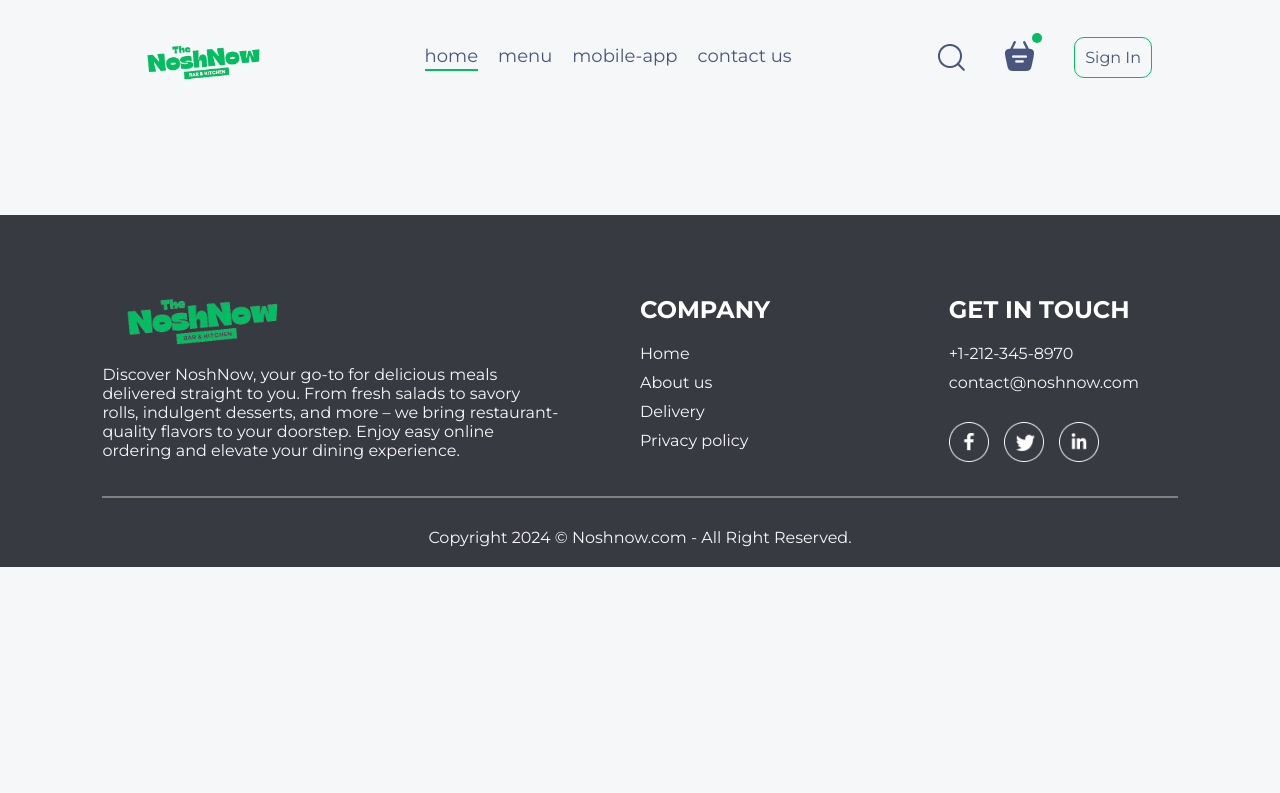
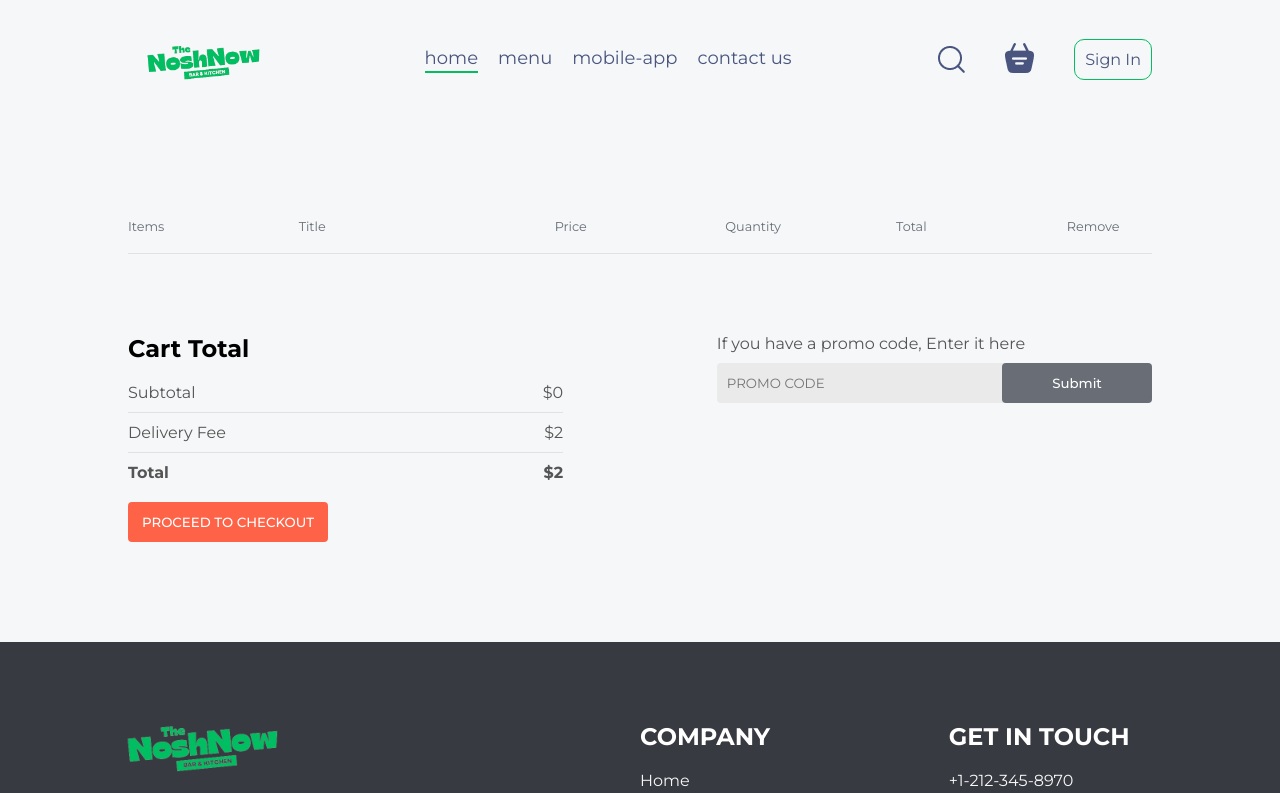
Before and after one commit to SxxAq/NoshNow, a React (Vite) app in the folder frontend/: page /cart in a window 1280 px wide. Shown: the top 793 px of the page. Built offline with nearby package versions, Linux system fonts and the light colour scheme.

Commit message:
CartPage

```diff
--- a/frontend/src/components/Navbar/Navbar.jsx
+++ b/frontend/src/components/Navbar/Navbar.jsx
@@ -1,12 +1,18 @@
 import "./Navbar.css";
 import { assets } from "../../assets/assets";
-import { useState } from "react";
+import { useContext, useState } from "react";
+import { Link } from "react-router-dom";
+import { StoreContext } from "../../context/StoreContext";
 const Navbar = ({ setShowLogin }) => {
   const [menu, setMenu] = useState("home");
+  const { getTotalCartAmount } = useContext(StoreContext);
   return (
     <div className="navbar">
+      <Link to="/">
         <img src={assets.logo1} alt="logo" className="logo" />
+      </Link>
       <ul className="navbar-menu">
+        <Link to="/">
           <li
             onClick={() => {
               setMenu("home");
@@ -15,6 +21,7 @@
           >
             home
           </li>
+        </Link>
         <li
           onClick={() => {
             setMenu("menu");
@@ -43,10 +50,12 @@
       <div className="navbar-right">
         <img src={assets.search_icon} alt="" />
         <div className="navbar-search-icon">
+          <Link to="/cart">
             <img src={assets.basket_icon} alt="" />
-          <div className="dot"></div>
+          </Link>
+          {getTotalCartAmount() > 0 ? <div className="dot"></div> : <></>}
         </div>
-        <button  onClick={() => setShowLogin(true)}>Sign In</button>
+        <button onClick={() => setShowLogin(true)}>Sign In</button>
       </div>
     </div>
   );
--- a/frontend/src/context/StoreContext.jsx
+++ b/frontend/src/context/StoreContext.jsx
@@ -15,15 +15,26 @@
   const removeFromCart = (itemId) => {
     setCartItems((prev) => ({ ...prev, [itemId]: prev[itemId] - 1 }));
   };
-  useEffect(() => {
-    console.log(cartItems);
-  }, [cartItems]);
+  const getTotalCartAmount = () => {
+    let totalAmount = 0;
+    for (const item in cartItems) {
+      if (cartItems[item] > 0) {
+        let itemInfo = food_list.find((product) => product._id === item);
+        totalAmount += itemInfo.price * cartItems[item];
+      }
+    }
+    return totalAmount;
+  };
+  // useEffect(() => {
+  //   console.log(cartItems);
+  // }, [cartItems]);
   const contextValue = {
     food_list,
     cartItems,
     setCartItems,
     addToCart,
     removeFromCart,
+    getTotalCartAmount,
   };
   return (
     <StoreContext.Provider value={contextValue}>
--- a/frontend/src/pages/Cart/Cart.css
+++ b/frontend/src/pages/Cart/Cart.css
@@ -0,0 +1,104 @@
+.cart {
+  margin-top: 100px;
+}
+.cart-items-title {
+  display: grid;
+  grid-template-columns: 1fr 1.5fr 1fr 1fr 1fr 0.5fr;
+  align-items: center;
+  color: #686d76;
+  font-size: max(1vw, 12px);
+}
+.cart-items-item {
+  margin: 10px 0px;
+  color: #000;
+}
+.cart-items-item img {
+  width: 50px;
+}
+.cart hr {
+  height: 1px;
+  border: none;
+  background-color: #e2e2e2;
+}
+.cart-items-item .cross {
+  cursor: pointer;
+  font-weight: 600;
+  padding: 5px 8px;
+  color: #fff;
+  background-color: tomato;
+  margin: auto;
+  border-radius: 10px;
+}
+
+.cart-bottom {
+  margin-top: 80px;
+  display: flex;
+  justify-content: space-between;
+  gap: max(12vw, 20px);
+}
+.cart-total {
+  flex: 1;
+  display: flex;
+  flex-direction: column;
+  gap: 20px;
+}
+.cart-total-details {
+  display: flex;
+  justify-content: space-between;
+  color: #555;
+}
+.cart-total hr {
+  margin: 10px 0px;
+}
+.cart-total button {
+  border: none;
+  color: #fff;
+  background-color: tomato;
+  width: max(15vw, 200px);
+  padding: 12px 0px;
+  border-radius: 4px;
+  cursor: pointer;
+  font-weight: 500;
+}
+
+.cart-promo {
+  flex: 1;
+}
+.cart-promo p {
+  color: #555;
+}
+.cart-promo-input {
+  margin-top: 10px;
+  display: flex;
+  justify-content: space-between;
+  align-items: center;
+  background-color: #eaeaea;
+  border-radius: 4px;
+}
+.cart-promo-input input {
+  background: transparent;
+  border: none;
+  outline: none;
+  padding-left: 10px;
+}
+.cart-promo-input button {
+  width: max(10vw, 150px);
+  padding: 12px 5px;
+  background-color: #686d76;
+  border: none;
+  color: #fff;
+  border-radius: 4px;
+  font-weight: 500;
+}
+.cart-promo-input button:hover {
+  background-color: #000;
+  color: #fff;
+}
+@media (max-width: 750px) {
+  .cart-bottom {
+    flex-direction: column-reverse;
+  }
+  .cart-promo {
+    justify-content: start;
+  }
+}
--- a/frontend/src/pages/Cart/Cart.jsx
+++ b/frontend/src/pages/Cart/Cart.jsx
@@ -1,10 +1,75 @@
-import './Cart.css'
+import { useContext } from "react";
+import { StoreContext } from "../../context/StoreContext";
+import "./Cart.css";
 const Cart = () => {
+  const { cartItems, food_list, removeFromCart, getTotalCartAmount } =
+    useContext(StoreContext);
   return (
-    <div>
+    <div className="cart">
+      <div className="cart-items">
+        <div className="cart-items-title">
+          <p>Items</p>
+          <p>Title</p>
+          <p>Price</p>
+          <p>Quantity</p>
+          <p>Total</p>
+          <p>Remove</p>
+        </div>
+        <br />
+        <hr />
+        {food_list.map((item, index) => {
+          if (cartItems[item._id] > 0) {
+            return (
+              <>
+                <div key={index} className="cart-items-title cart-items-item">
+                  <img src={item.image} alt="" />
+                  <p>{item.name}</p>
+                  <p>${item.price}</p>
+                  <p>{cartItems[item._id]}</p>
+                  <p>${item.price * cartItems[item._id]}</p>
+                  <p onClick={() => removeFromCart(item._id)} className="cross">
+                    X
+                  </p>
+                </div>
+                <hr />
+              </>
+            );
+          }
+        })}
+      </div>
+      <div className="cart-bottom">
+        <div className="cart-total">
+          <h2>Cart Total</h2>
+          <div>
+            <div className="cart-total-details">
+              <p>Subtotal</p>
+              <p>${getTotalCartAmount()}</p>
+            </div>
+            <hr />
+            <div className="cart-total-details">
+              <p>Delivery Fee</p>
+              <p>${2}</p>
+            </div>
+            <hr />
+            <div className="cart-total-details">
+              <b>Total</b>
+              <b>${getTotalCartAmount() + 2}</b>
+            </div>
+          </div>
+          <button>PROCEED TO CHECKOUT</button>
+        </div>
+        <div className="cart-promo">
+          <div>
+            <p>If you have a promo code, Enter it here</p>
+            <div className="cart-promo-input">
+              <input type="text" placeholder="PROMO CODE" />
+              <button>Submit</button>
+            </div>
+          </div>
+        </div>
+      </div>
+    </div>
+  );
+};
 
-    </div>
-  )
-}
-
-export default Cart
+export default Cart;
```
Lines whose indentation alone changed are shown as unchanged.
